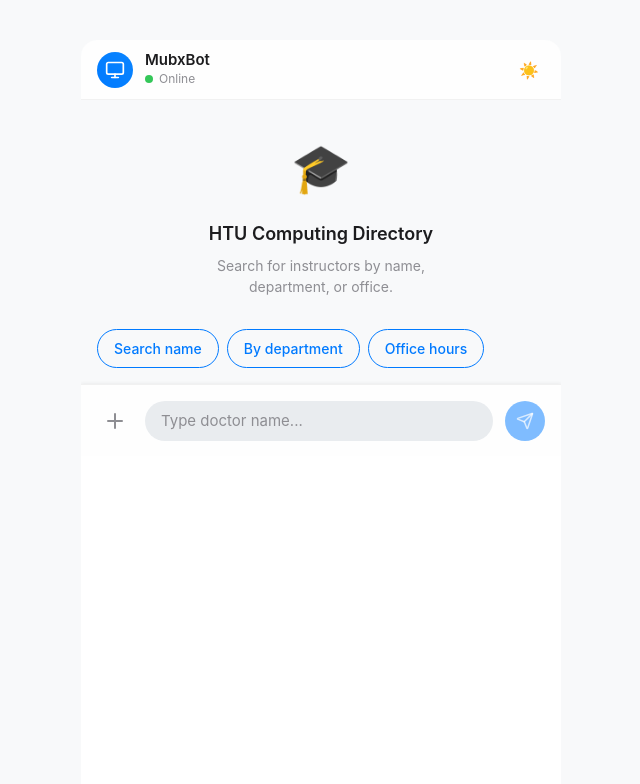
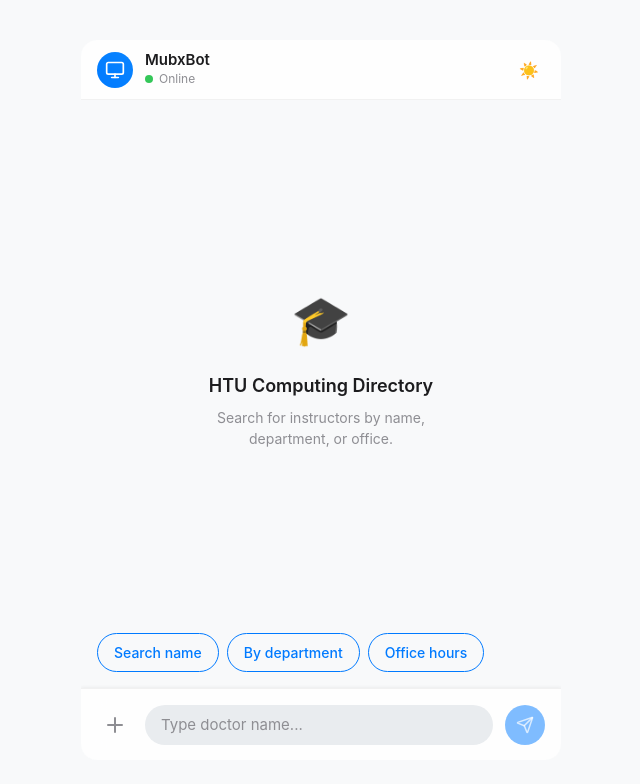
Before and after one commit to Omarmubx7/mubxbot, a Next.js app: page / in a window 1280 px wide. Shown: the top 784 px of the page, without its empty margins (319-959 px from the left). Built offline with nearby package versions, Linux system fonts and the light colour scheme.

Commit message:
the new code

```diff
--- a/app/page.js
+++ b/app/page.js
@@ -15,13 +15,13 @@ export default function Page() {
   );
 
   return (
-    <div className="min-h-screen flex flex-col md:items-center p-0 md:bg-[#F8F9FA] dark:md:bg-[#000000] transition-colors duration-300">
+    <div className="h-screen w-full flex flex-col md:items-center p-0 md:bg-[#F8F9FA] dark:md:bg-[#000000] transition-colors duration-300 overflow-hidden">
       <AnimatePresence mode="wait">
         <motion.div
           initial={{ opacity: 0, y: 8 }}
           animate={{ opacity: 1, y: 0 }}
           transition={{ duration: 0.25, ease: "easeOut" }}
-          className="flex-1 flex flex-col w-full md:max-w-[480px] md:h-[90vh] md:min-h-[600px] md:mt-[5vh] bg-[var(--bg-page)] md:rounded-[16px] md:shadow-card overflow-hidden relative"
+          className="flex-1 flex flex-col w-full md:max-w-[480px] md:h-[90vh] md:max-h-[850px] md:mt-[5vh] md:mb-[5vh] bg-[var(--bg-page)] md:rounded-[16px] md:shadow-card overflow-hidden relative"
         >
           <ChatWindow />
         </motion.div>
--- a/components/ChatWindow.jsx
+++ b/components/ChatWindow.jsx
@@ -210,8 +210,8 @@ export default function ChatWindow() {
 
   return (
     <div className="flex flex-col h-full bg-[var(--bg-chat)] relative overflow-hidden">
-      {/* 5.1 Header */}
-      <header className="h-[60px] px-4 flex items-center justify-between bg-[var(--bg-page)]/80 backdrop-blur-md border-b border-black/5 dark:border-white/10 sticky top-0 z-50">
+      {/* 5.1 Header - Pinned */}
+      <header className="h-[60px] px-4 flex items-center justify-between bg-[var(--bg-page)]/80 backdrop-blur-md border-b border-black/5 dark:border-white/10 z-50">
         <div className="flex items-center gap-3">
           <div className="w-9 h-9 rounded-full bg-gradient-to-tr from-[#007AFF] to-[#0A84FF] flex items-center justify-center text-white">
             <Monitor size={20} />
@@ -233,7 +233,7 @@ export default function ChatWindow() {
         </button>
       </header>
 
-      {/* Chat Area & Empty State */}
+      {/* Chat Area & Empty State - Scrollable */}
       <div className="flex-1 overflow-y-auto flex flex-col no-scrollbar" onClick={() => setSuggestions([])}>
         {messages.length === 0 ? (
           <EmptyState />
@@ -299,8 +299,8 @@ export default function ChatWindow() {
         </div>
       )}
 
-      {/* 5.4 Input Bar */}
-      <div className="h-[72px] px-4 flex items-center gap-3 bg-[var(--bg-page)]/80 backdrop-blur-md border-t border-black/5 dark:border-white/10 sticky bottom-0 z-50 shadow-input">
+      {/* 5.4 Input Bar - Pinned */}
+      <div className="h-[72px] px-4 flex items-center gap-3 bg-[var(--bg-page)]/80 backdrop-blur-md border-t border-black/5 dark:border-white/10 z-50 shadow-input">
         <button className="w-9 h-9 flex items-center justify-center text-[var(--text-secondary)] hover:bg-black/5 dark:hover:bg-white/5 rounded-full transition-colors">
           <Plus size={24} />
         </button>
```
